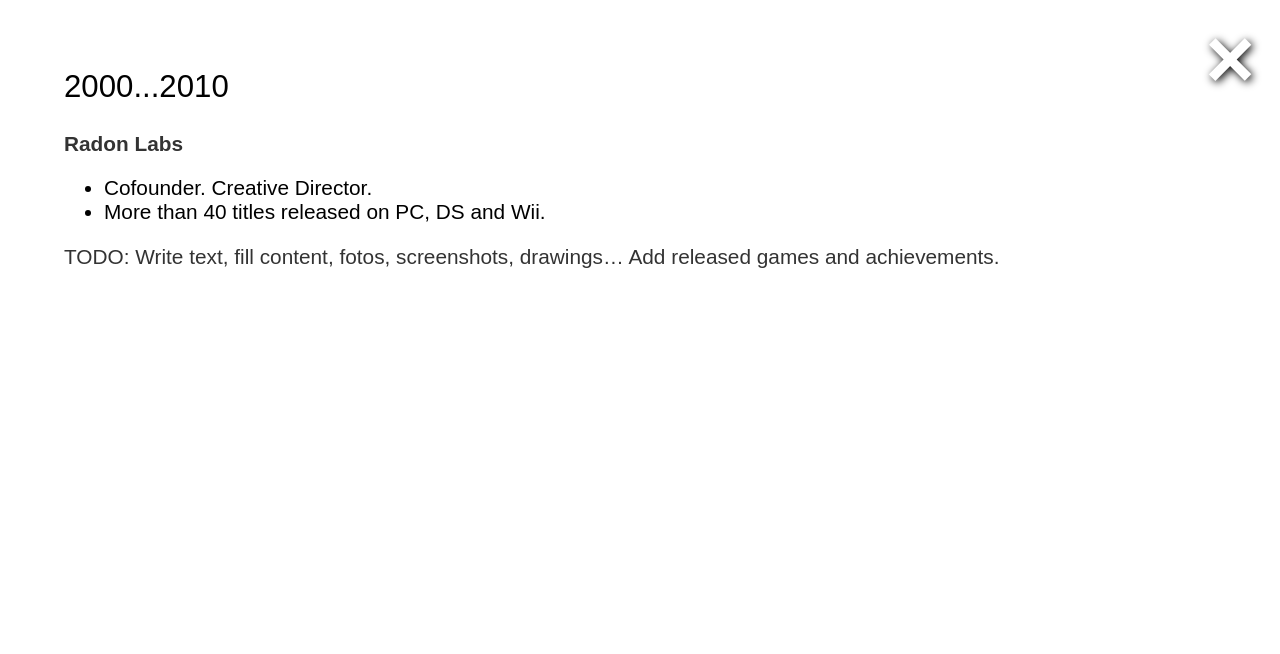
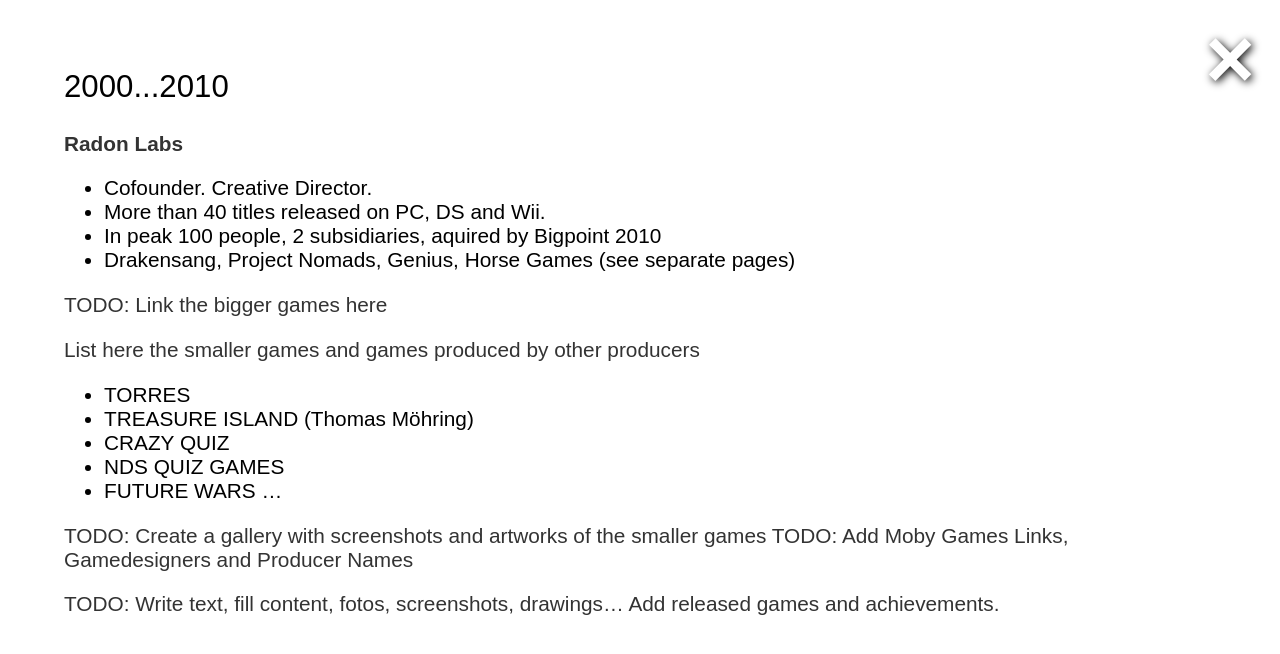
Before and after one commit to gebirgsbernd/gebirgsbernd.github.io, a Jekyll site: the page built from z_aboutme/_posts/2000-01-01-radonlabs.md, in a window 1280 px wide. Shown: the top 654 px of the page. Built offline with Jekyll 4.4.1, drawn with Linux system fonts in a browser that asks for light colours; some web fonts are replaced.

Commit message:
just a few more notes

```diff
--- a/z_aboutme/_posts/2000-01-01-radonlabs.md
+++ b/z_aboutme/_posts/2000-01-01-radonlabs.md
@@ -5,5 +5,22 @@
 **Radon Labs**
 * Cofounder. Creative Director.
 * More than 40 titles released on PC, DS and Wii.
+* In peak 100 people, 2 subsidiaries, aquired by Bigpoint 2010
+* Drakensang, Project Nomads, Genius, Horse Games (see separate pages)
+
+TODO: Link the bigger games here
+
+List here the smaller games and games produced by other producers
+
+* TORRES
+* TREASURE ISLAND (Thomas Möhring)
+* CRAZY QUIZ
+* NDS QUIZ GAMES
+* FUTURE WARS
+...
+
+
+TODO: Create a gallery with screenshots and artworks of the smaller games
+TODO: Add Moby Games Links, Gamedesigners and Producer Names
 
 TODO: Write text, fill content, fotos, screenshots, drawings... Add released games and achievements.
```
Also changed, not shown: 2 other files.
